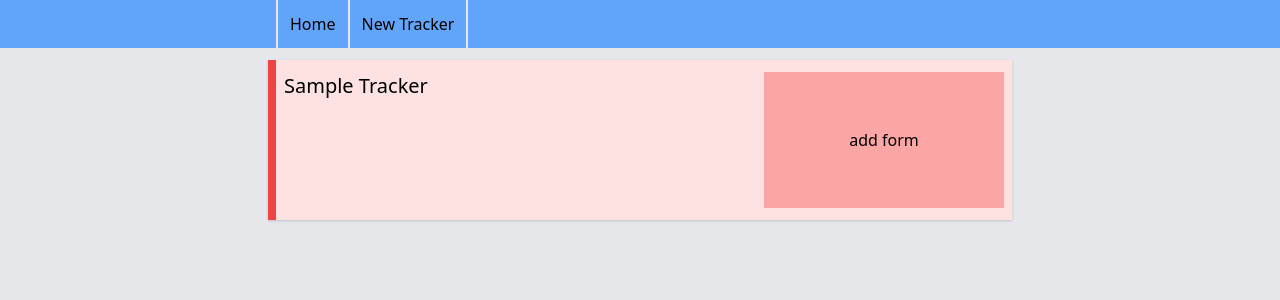
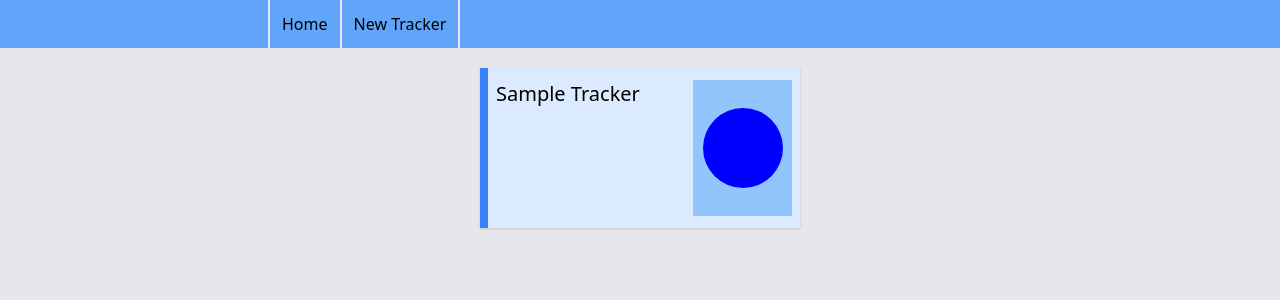
Before and after one commit to mooja/metrics_tracker, a Django app: page / in a window 1280 px wide. Shown: the top 300 px of the page. Run offline with Django 3.2, Linux system fonts and the light colour scheme; tables that the repository leaves empty hold one stand-in row (values such as "Sample post"); some libraries are stand-ins or nearby versions.

Commit message:
a lot of changes!

```diff
--- a/metrics_tracker/asgi.py
+++ b/metrics_tracker/asgi.py
@@ -11,6 +11,6 @@ import os
 
 from django.core.asgi import get_asgi_application
 
-os.environ.setdefault('DJANGO_SETTINGS_MODULE', 'metrics_tracker.settings')
+os.environ.setdefault("DJANGO_SETTINGS_MODULE", "metrics_tracker.settings")
 
 application = get_asgi_application()
--- a/metrics_tracker/urls.py
+++ b/metrics_tracker/urls.py
@@ -17,7 +17,9 @@ from django.urls import path
 from tracker import views
 
 urlpatterns = [
-    path('', views.index, name='home'),
-    path('tracker/', views.tracker_detail, name='add_tracker'),
-    path('tracker/<int:id>/', views.tracker_detail, name='view_tracker')
+    path("", views.index, name="home"),
+    path("tracker/", views.tracker_detail, name="add_tracker"),
+    path("tracker/<int:id>/", views.tracker_detail, name="view_tracker"),
+    path("tracker/delete/<int:id>", views.tracker_delete, name="delete_tracker"),
+    path("tracker/<int:id>/records/", views.record_detail, name="add_record"),
 ]
--- a/metrics_tracker/wsgi.py
+++ b/metrics_tracker/wsgi.py
@@ -11,6 +11,6 @@ import os
 
 from django.core.wsgi import get_wsgi_application
 
-os.environ.setdefault('DJANGO_SETTINGS_MODULE', 'metrics_tracker.settings')
+os.environ.setdefault("DJANGO_SETTINGS_MODULE", "metrics_tracker.settings")
 
 application = get_wsgi_application()
--- a/pyproject.toml
+++ b/pyproject.toml
@@ -7,6 +7,8 @@ authors = ["Max Shkurygin <max.atreides@gmail.com>"]
 [tool.poetry.dependencies]
 python = "^3.8"
 Django = "^3.1.3"
+django-crispy-forms = "^1.10.0"
+crispy_tailwind = "^0.2.0"
 
 [tool.poetry.dev-dependencies]
 pytest = "^5.2"
--- a/templates/base.html
+++ b/templates/base.html
@@ -19,7 +19,7 @@
 
 <body class="bg-gray-200">
   <div class="top w-full bg-blue-400">
-    <nav class="w-3/5 m-auto px-5">
+    <nav class="w-3/5 m-auto px-3">
       <ul class="h-12 flex flex-row items-center content-center">
         <li class="flex-initial h-full border-gray-200 border-r-2 border-l-2 p-3">
           <a href="{% url 'home' %}">
@@ -41,7 +41,7 @@
       {% endfor %}
   </ul>
   {% endif %}
-<main class="w-3/5 m-auto p-2 flex flex-row flex-wrap">
+<main class="w-3/5 m-auto">
     {% block content %}
     {% endblock %}
 </main>
--- a/templates/index.html
+++ b/templates/index.html
@@ -1,27 +1,14 @@
-{% extends "base.html" %} {% block title %} metrics tracker {% endblock title %}
+{% extends "base.html" %}
+
+{% load tailwind_filters %}
+
+{% block title %} metrics tracker {% endblock title %}
+
 {% block content %}
+<div class="w-full py-4 flex flex-row flex-wrap justify-center">
 
-{% for tracker in trackers %}
-<div class="w-1/3 h-40 m-1 py-3 px-2 flex-auto
-    bg-{% cycle 'red' 'green' 'blue' 'yellow' 'pink' %}-100
-    border-{% cycle 'red' 'green' 'blue' 'yellow' 'pink' %}-500
-    border-l-8 shadow flex flex-row flex-nowrap">
-
-  <div class="info w-2/3">
-    <h3 class="name text-xl capitalize mb-1">{{ tracker.name }}</h3>
-
-    {% if tracker.hours_this_week %}
-    <p class="hours-this-week my-4">
-      <span class="text-4xl">{{ tracker.hours_this_week }}</span> hours this
-      week
-    </p>
-    <p class="text-sm"><a href="{% url 'view_tracker' tracker.id %}">Sessions</a></p>
-    {% endif %}
-
-  </div>
-  <div class="w-1/3 flex flex-row text-center justify-center content-center items-center bg-{% cycle 'red' 'green' 'blue' 'yellow' 'pink' %}-300 ">
-  add form
-
-  </div>
+{% for tracker, form, color in trackers_and_forms_and_colors %}
+  {% include "tracker/index_record.html" with tracker=tracker form=form color=color %}
+{% endfor %}
 </div>
-{% endfor %} {% endblock content %}
+{% endblock content %}
--- /dev/null
+++ b/templates/tracker/index_record.html
@@ -0,0 +1,61 @@
+<div class="flex-initial h-40 w-80 my-1 mx-1 py-3 px-2 flex-none
+    bg-{{ color }}-100
+    border-{{ color }}-500
+    border-l-8 shadow flex flex-row flex-nowrap ">
+
+  <div class="info w-2/3">
+    <h3 class="name text-xl capitalize mb-1"><a href="{% url 'view_tracker' tracker.id %}">{{ tracker.name }}</a></h3>
+
+    {% if tracker.hours_this_week %}
+    <p class="hours-this-week my-4">
+      <span class="text-4xl">{{ tracker.hours_this_week }}</span> hours this
+      week
+    </p>
+    <p class="text-sm"><a href="{% url 'view_tracker' tracker.id %}">Sessions</a></p>
+    {% endif %}
+
+  </div>
+  <div class="w-1/3 p-1 bg-{{ color }}-300 flex justify-center content-center items-center">
+    <form action="{% url 'add_record' tracker.id %}" method="post" id="form-{{ tracker.id }}" class="h-full w-full flex flex-col justify-center items-center content-center">
+        <style>
+            #form-{{tracker.id}}>input[type="submit"] {
+                display: none;
+            }
+
+            #form-{{tracker.id}}>label {
+                display: none;
+            }
+
+            #form-{{tracker.id}}>input[type="number"] {
+                background-color: {{ color }};
+                height: 5rem;
+                width: 5rem;
+                border-radius: 50%;
+                color: #e3e3e3;
+                text-align: center;
+                font-size: 3rem;
+
+            }
+
+            #form-{{tracker.id}}>input[type="submit"] {
+                display: none;
+            }
+
+            /* Chrome, Safari, Edge, Opera */
+            input::-webkit-outer-spin-button,
+            input::-webkit-inner-spin-button {
+            -webkit-appearance: none;
+            margin: 0;
+            }
+
+            /* Firefox */
+            input[type=number] {
+            -moz-appearance: textfield;
+            }
+        </style>
+      {% csrf_token %}
+      {{ form }}
+      <input type="submit" value="Add">
+    </form>
+  </div>
+</div>
--- a/tracker/models.py
+++ b/tracker/models.py
@@ -18,9 +18,9 @@ class Tracker(models.Model):
 
 class Record(models.Model):
     tracker = models.ForeignKey(
-        Tracker, blank=False, null=False, on_delete=models.DO_NOTHING,
+        Tracker, blank=True, null=False, on_delete=models.CASCADE,
         related_name="records",
         related_query_name="record"
     )
-    date = models.DateField(null=False)
+    date = models.DateField(null=False, default=datetime.date.today())
     num_hours = models.IntegerField(null=False)
--- a/tracker/views.py
+++ b/tracker/views.py
@@ -1,5 +1,10 @@
-from django.shortcuts import render, reverse
-from django.http import HttpResponse, HttpResponseRedirect
+import datetime
+
+from itertools import cycle
+
+from django.shortcuts import render, reverse, redirect
+from django.http import HttpResponse
+from django.views.decorators.http import require_POST
 from django.contrib import messages
 from django.shortcuts import get_object_or_404, get_list_or_404
 
@@ -9,16 +14,23 @@ from tracker.forms import RecordForm, TrackerForm
 
 def index(request):
     trackers = Tracker.objects.all()
-    return render(request, "index.html", {"trackers": trackers})
+    forms = (RecordForm(initial={"tracker_id": t.id}) for t in Tracker.objects.all())
+    colors = cycle(('blue', 'green', 'red', 'purple'))
+    trackers_and_forms_and_colors = zip(trackers, forms, colors)
+
+    context = {"trackers": trackers, "trackers_and_forms_and_colors": trackers_and_forms_and_colors}
+    return render(request, "index.html", context)
 
 
-def record_detail(request):
-    if request.method == "POST":
-        form = RecordForm(request.POST)
-        if form.is_valid():
-            return HttpResponse("Form submittion succesful.")
-    else:
-        return HttpResponse("Record detail view, will probably not implement.")
+@require_POST
+def record_detail(request, id):
+    tracker = get_object_or_404(Tracker, id=id)
+    record = Record(date=datetime.date.today(), tracker=tracker)
+    form = RecordForm(request.POST, instance=record)
+    if form.is_valid():
+        form.save()
+        return redirect("home")
+    return HttpResponse("Record detail view, will probably not implement.")
 
 
 def tracker_detail(request, id=None):
@@ -32,11 +44,15 @@ def tracker_detail(request, id=None):
     if request.method == "POST":
         if form.is_valid():
             form.save()
-            return HttpResponseRedirect(reverse('home'))
+            return redirect("home")
 
     return render(
         request, "tracker/tracker_detail.html", {"form": form, "tracker": tracker}
     )
 
+
+@require_POST
 def tracker_delete(request, id):
-    pass
+    tracker = get_object_or_404(Tracker, id=id)
+    tracker.delete()
+    return redirect("home")
```
Also changed, not shown: metrics_tracker/settings.py (+38 -36 lines), templates/tracker/tracker_detail.html (+22 -1 lines), tracker/migrations/0002_auto_20201125_1838.py (added), tracker/migrations/0003_auto_20201125_2003.py (added), 1 other file.
